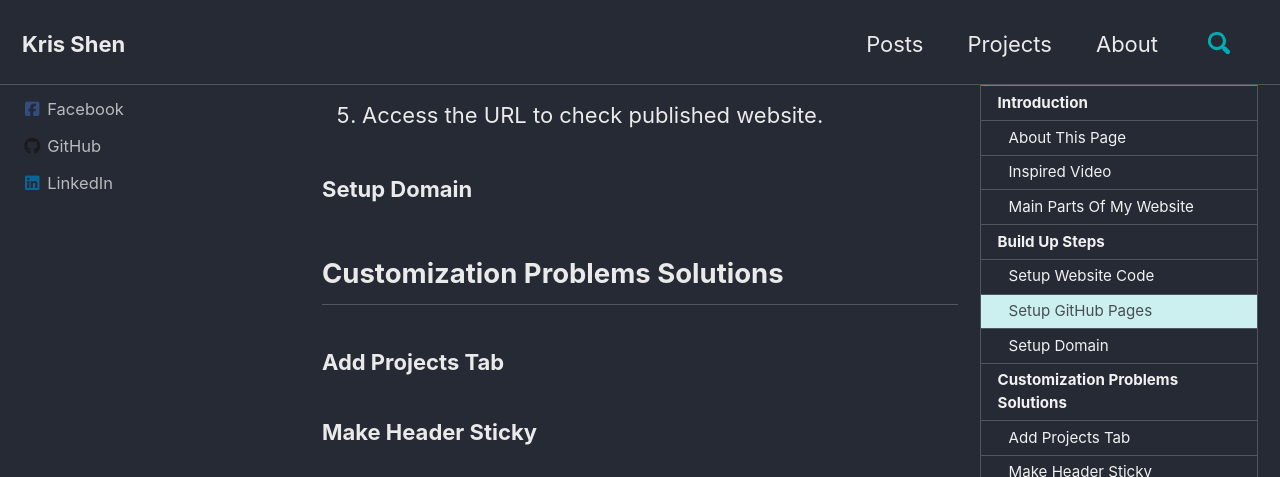
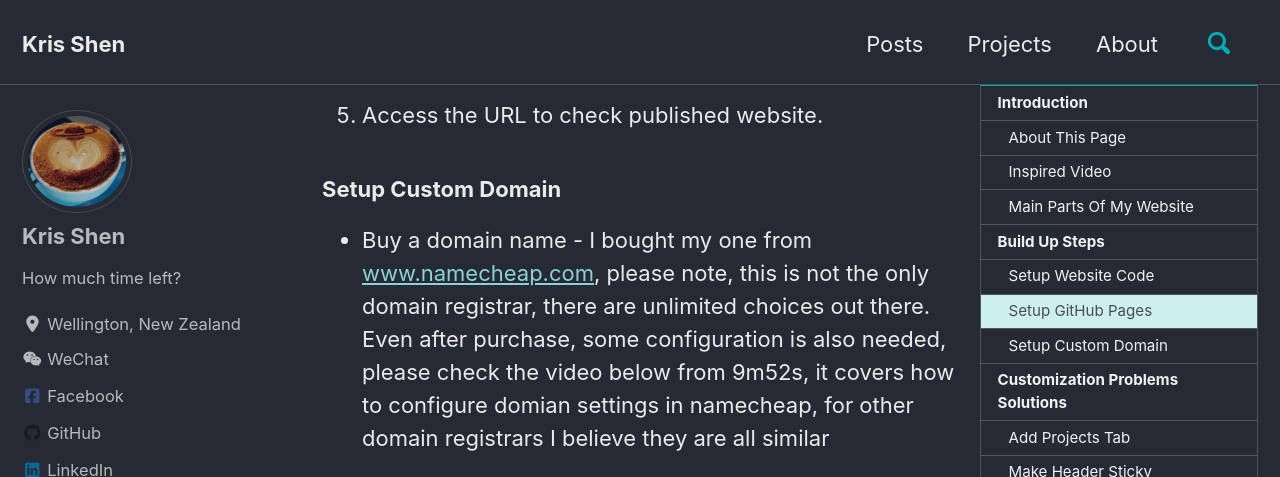
Before and after one commit to krisshen/mywebsite, a Jekyll site: the page built from _projects/website.md, in a window 1280 px wide and 1400 px high, scrolled down 4514 px. Shown: the top 477 px of the window. Built offline with Jekyll 4.4.1, drawn with Linux system fonts in a browser that asks for light colours; cached includes are drawn as plain includes; nearby versions of some CDN libraries; some of the changed text lies outside the part shown; grey boxes are pictures that could not be loaded.

Commit message:
update mywebsite project page - Setup Custom Domain

```diff
--- a/_projects/website.md
+++ b/_projects/website.md
@@ -76,7 +76,18 @@
     {% include figure image_path="/images/website_githubpagesectiondone.jpg" caption="GitHub Pages enabled." %}
 5. Access the URL to check published website.
 
-### Setup Domain
+### Setup Custom Domain
+
+- Buy a domain name - I bought my one from [www.namecheap.com](https://www.namecheap.com), please note, this is not the only domain registrar, there are unlimited choices out there. Even after purchase, some configuration is also needed, please check the video below from 9m52s, it covers how to configure domian settings in namecheap, for other domain registrars I believe they are all similar
+    {% include video id="SKXkC4SqtRk?start=592" provider="youtube" %}
+- Create CNAME file in repository - In source code create a file named "CNAME" and place my new domain name into it
+
+    ![CNAME](/images/CNAME.jpg)
+
+- In repository settings GitHub Pages section, set the new domain name and save it, give it some time to pick up, then access the new domain name, should be all set.
+    {% include figure image_path="/images/website_githubpagesectioncustomdomain.jpg" caption="published to custom domain." %}
+
+- Reference: [GitHub official document](https://help.github.com/en/articles/managing-a-custom-domain-for-your-github-pages-site)
 
 ## Customization Problems Solutions
 
```
Also changed, not shown: images/CNAME.jpg (added), images/website_githubpagesectioncustomdomain.jpg (added).
